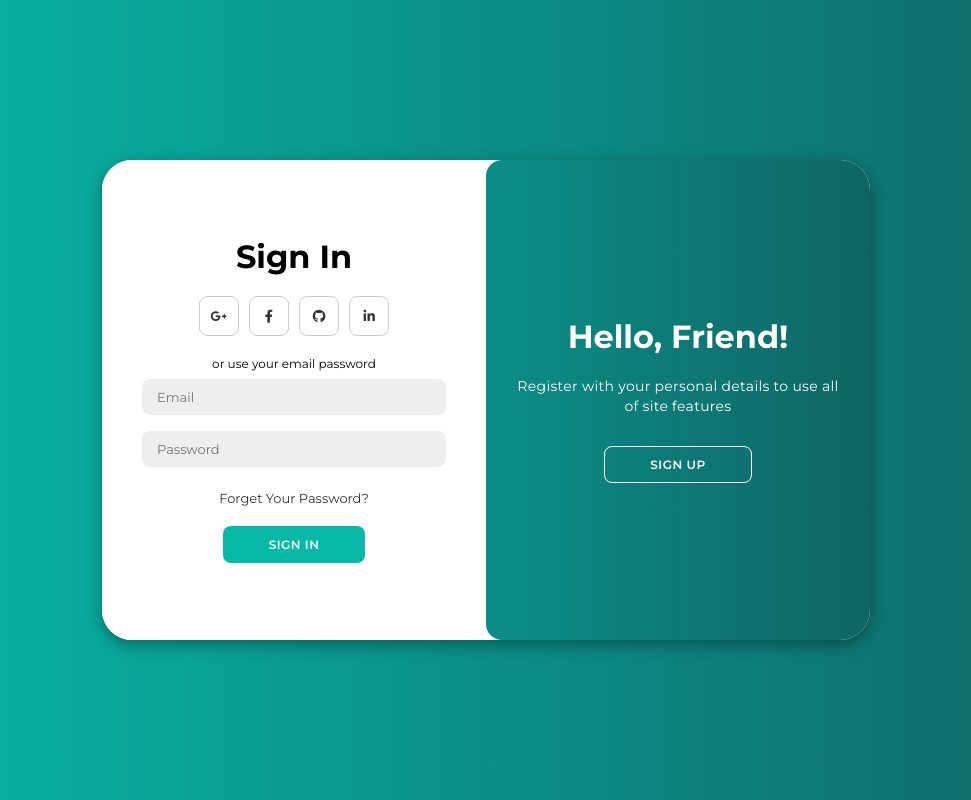
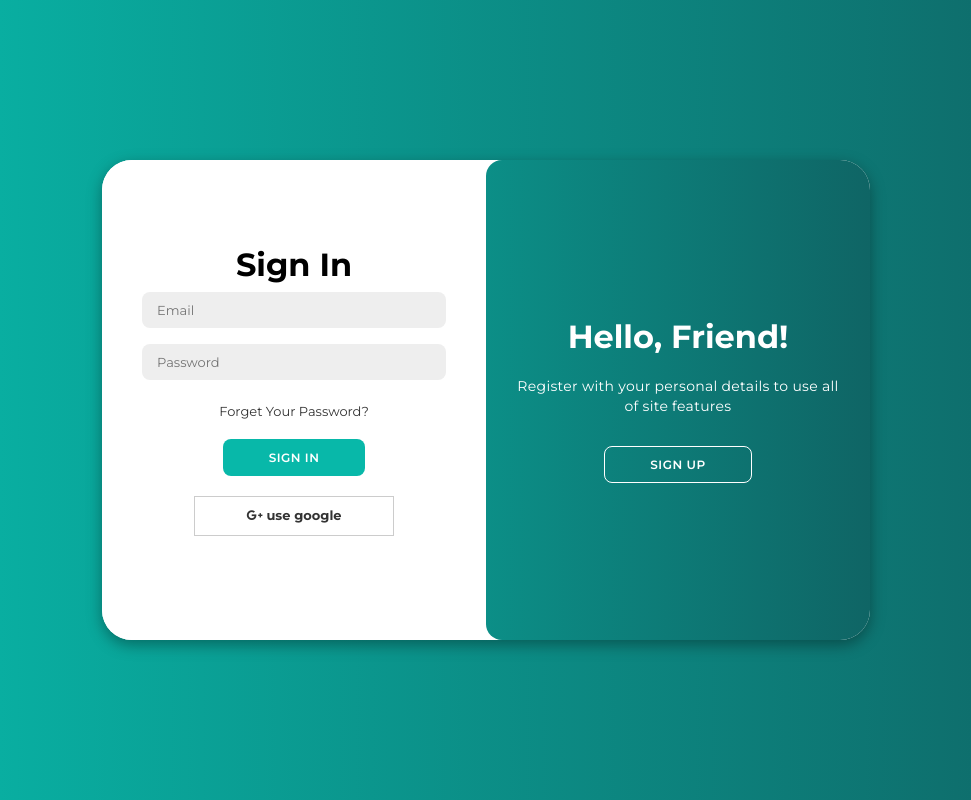
Before and after one commit to MrPux/rocktolearn, a plain HTML site: page auth/auth.html in a window 1280 px wide. Shown: the whole page, without its empty margins (154-1125 px from the left). Drawn offline with Linux system fonts and the light colour scheme.

Commit message:
Kept only the google sign in alternative, added a confirmed a password ui/ux

```diff
--- a/auth/auth.html
+++ b/auth/auth.html
@@ -15,33 +15,26 @@
         <div class="form-container sign-up">
             <form>
                 <h1>Create Account</h1>
-                <div class="social-icons">
-                    <a href="#" class="icon"><i class="fa-brands fa-google-plus-g"></i></a>
-                    <a href="#" class="icon"><i class="fa-brands fa-facebook-f"></i></a>
-                    <a href="#" class="icon"><i class="fa-brands fa-github"></i></a>
-                    <a href="#" class="icon"><i class="fa-brands fa-linkedin-in"></i></a>
-                </div>
-                <span>or use your email for registeration</span>
                 <input type="text" placeholder="Name">
                 <input type="email" placeholder="Email">
                 <input type="password" placeholder="Password">
+                <input type="confirm-password" placeholder="confirm password">
                 <button>Sign Up</button>
+                <div class="google-auth">
+                    <a href="#" class="icon"><i class="fa-brands fa-google-plus-g"><b> use google</b></i></a>
+                </div>
             </form>
         </div>
         <div class="form-container sign-in">
             <form>
                 <h1>Sign In</h1>
-                <div class="social-icons">
-                    <a href="#" class="icon"><i class="fa-brands fa-google-plus-g"></i></a>
-                    <a href="#" class="icon"><i class="fa-brands fa-facebook-f"></i></a>
-                    <a href="#" class="icon"><i class="fa-brands fa-github"></i></a>
-                    <a href="#" class="icon"><i class="fa-brands fa-linkedin-in"></i></a>
-                </div>
-                <span>or use your email password</span>
                 <input type="email" placeholder="Email">
                 <input type="password" placeholder="Password">
                 <a href="#">Forget Your Password?</a>
                 <button>Sign In</button>
+                <div class="google-auth">
+                    <a href="#" class="icon"><i class="fa-brands fa-google-plus-g"><b> use google</b></i></a>
+                </div>
             </form>
         </div>
         <div class="toggle-container">
--- a/auth/authStyle.css
+++ b/auth/authStyle.css
@@ -128,18 +128,18 @@ body{
     }
 }
 
-.social-icons{
+.google-auth{
     margin: 20px 0;
 }
 
-.social-icons a{
+.google-auth a{
     border: 1px solid #ccc;
-    border-radius: 20%;
+    border-radius: 16;
     display: inline-flex;
     justify-content: center;
     align-items: center;
     margin: 0 3px;
-    width: 40px;
+    width: 200px;
     height: 40px;
 }
 
```
